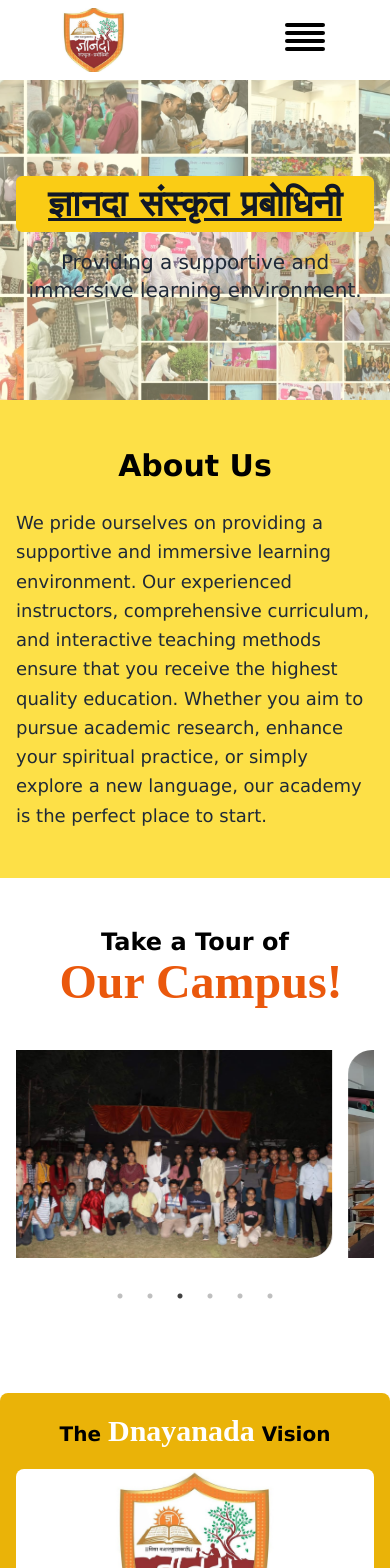
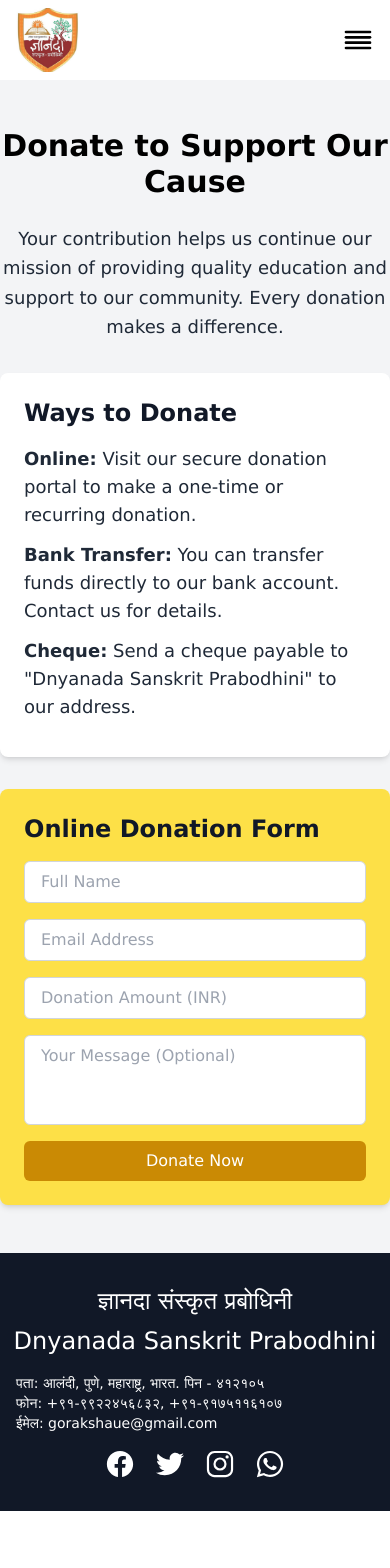
Before and after one commit to Ajay4615/Dnyanda, a React (Vite) app: page /Donate in a window 390 px wide. Shown: the top 1568 px of the page. After the commit the page ends 1511 px from the top, so only its background shows below. Built offline with nearby package versions, Linux system fonts and the light colour scheme.

Commit message:
updated donate and contact page

```diff
--- a/src/App.jsx
+++ b/src/App.jsx
@@ -1,73 +1,86 @@
-import { useState } from 'react'
-import Header from './Components/Header'
-import { RouterProvider,createBrowserRouter } from 'react-router-dom'
-import Hero from './Components/Hero'
-import AboutUs from './Components/AboutUs'
-import Footer from './Components/Footer'
-import Sector from './Components/Sector'
+import { useState } from "react";
+import Header from "./Components/Header";
+import { RouterProvider, createBrowserRouter } from "react-router-dom";
+import Hero from "./Components/Hero";
+import AboutUs from "./Components/AboutUs";
+import Footer from "./Components/Footer";
+import Sector from "./Components/Sector";
+import ContactusSection from "./Components/ContactusSection";
+import DonatePage from "./Components/Donate";
 
 function App() {
-
   const router = createBrowserRouter([
     {
-      path : "",
-      element : <>
-          <Header/>
-          <Hero/>
-          <Footer/>
+      path: "",
+      element: (
+        <>
+          <Header />
+          <Hero />
+          <Footer />
         </>
+      ),
     },
     {
-      path : "/AboutUs",
-      element : <>
-          <Header/>
-          <AboutUs/>
-          <Footer/>
+      path: "/AboutUs",
+      element: (
+        <>
+          <Header />
+          <AboutUs />
+          <Footer />
         </>
+      ),
     },
     {
-      path : "/Sector",
-      element : <>
-          <Header/>
-          <Sector/>
-          <Footer/>
+      path: "/Sector",
+      element: (
+        <>
+          <Header />
+          <Sector />
+          <Footer />
         </>
+      ),
     },
     {
-      path : "/Centers",
-      element : <>
-          <Header/>
-          <Footer/>
+      path: "/Centers",
+      element: (
+        <>
+          <Header />
+          <Footer />
         </>
+      ),
     },
     {
-      path : "/Services",
-      element : <>
-          <Header/>
-          <Hero/>
+      path: "/Services",
+      element: (
+        <>
+          <Header />
+          <Hero />
         </>
+      ),
     },
     {
-      path : "/Donate",
-      element : <>
-          <Header/>
-          <Hero/>
+      path: "/Donate",
+      element: (
+        <>
+          <Header />
+          <DonatePage />
+          <Footer />
         </>
+      ),
     },
     {
-      path : "/Contact",
-      element : <>
-          <Header/>
-          <Hero/>
+      path: "/Contact",
+      element: (
+        <>
+          <Header />
+          <ContactusSection />
+          <Footer />
         </>
-    }
-  ])
+      ),
+    },
+  ]);
 
-  return (
-    <RouterProvider router={router}>
-
-    </RouterProvider>
-  )
+  return <RouterProvider router={router}></RouterProvider>;
 }
 
-export default App
+export default App;
--- a/src/Components/AboutSection.jsx
+++ b/src/Components/AboutSection.jsx
@@ -7,14 +7,25 @@
         <h2 className="text-3xl md:text-4xl lg:text-5xl font-bold text-center mb-6">
           About Us
         </h2>
-        <p className="text-lg md:text-xl text-gray-800 leading-relaxed">
+        <p className="text-lg md:text-xl text-gray-800 leading-relaxed mb-4">
           We pride ourselves on providing a supportive and immersive learning
           environment. Our experienced instructors, comprehensive curriculum,
           and interactive teaching methods ensure that you receive the highest
-          quality education. Whether you aim to pursue academic research,
-          enhance your spiritual practice, or simply explore a new language, our
-          academy is the perfect place to start.
+          quality education.
         </p>
+        <p className="text-lg md:text-xl text-gray-800 leading-relaxed mb-4">
+          Whether you aim to pursue academic research, enhance your spiritual
+          practice, or simply explore a new language, our academy is the perfect
+          place to start.
+        </p>
+        <div className="flex justify-center mt-8">
+          <a
+            href="/contact"
+            className="bg-blue-500 hover:bg-blue-600 text-white py-2 px-6 rounded-full transition-colors duration-300"
+          >
+            Contact Us
+          </a>
+        </div>
       </div>
     </div>
   );
--- /dev/null
+++ b/src/Components/ContactusSection.jsx
@@ -0,0 +1,98 @@
+import React from "react";
+
+const ContactusSection = () => {
+  return (
+    <section className="bg-gray-100 py-12">
+      <div className="container mx-auto">
+        <div className="max-w-3xl mx-auto text-center">
+          <h2 className="text-3xl md:text-4xl lg:text-5xl font-bold mb-6">
+            Contact Us
+          </h2>
+          <p className="text-lg md:text-xl text-gray-800 leading-relaxed">
+            Have questions or want to learn more about our services? Reach out
+            to us using the contact information below or fill out the form, and
+            we'll get back to you as soon as possible.
+          </p>
+        </div>
+
+        <div className="grid grid-cols-1 md:grid-cols-2 gap-8 mt-10">
+          <div className="bg-white p-6 rounded-lg shadow-md">
+            <h3 className="text-2xl font-semibold text-gray-900 mb-4">
+              Contact Information
+            </h3>
+            <div className="text-lg text-gray-800 mb-4">
+              <p>
+                <span className="font-semibold">Address:</span> Alandi, Pune,
+                Maharashtra, India - 412105
+              </p>
+              <p>
+                <span className="font-semibold">Phone:</span> +91-9922456832,
+                +91-9175116107
+              </p>
+              <p>
+                <span className="font-semibold">Email:</span>{" "}
+                gorakshaue@gmail.com
+              </p>
+            </div>
+            <div className="flex gap-4 text-2xl">
+              <a
+                href="#"
+                className="text-gray-900 hover:text-blue-500 transition duration-300"
+              >
+                <i className="fab fa-facebook-square"></i>
+              </a>
+              <a
+                href="#"
+                className="text-gray-900 hover:text-blue-500 transition duration-300"
+              >
+                <i className="fab fa-twitter-square"></i>
+              </a>
+              <a
+                href="#"
+                className="text-gray-900 hover:text-blue-500 transition duration-300"
+              >
+                <i className="fab fa-instagram-square"></i>
+              </a>
+              <a
+                href="#"
+                className="text-gray-900 hover:text-green-500 transition duration-300"
+              >
+                <i className="fab fa-whatsapp-square"></i>
+              </a>
+            </div>
+          </div>
+          <form className="bg-white p-6 rounded-lg shadow-md">
+            <h3 className="text-2xl font-semibold text-gray-900 mb-4">
+              Send Us a Message
+            </h3>
+            <div className="grid grid-cols-1 gap-4">
+              <input
+                type="text"
+                placeholder="Your Name"
+                className="w-full px-4 py-2 border border-gray-300 rounded-md focus:outline-none focus:border-blue-500"
+              />
+              <input
+                type="email"
+                placeholder="Your Email"
+                className="w-full px-4 py-2 border border-gray-300 rounded-md focus:outline-none focus:border-blue-500"
+              />
+              <textarea
+                placeholder="Your Message"
+                rows="4"
+                className="w-full px-4 py-2 border border-gray-300 rounded-md resize-none focus:outline-none focus:border-blue-500"
+              ></textarea>
+              <button
+                type="submit"
+                className="w-full bg-blue-500 text-white py-2 rounded-md hover:bg-blue-600 transition duration-300"
+              >
+                Send Message
+              </button>
+            </div>
+          </form>
+        </div>
+      </div>
+    </section>
+  );
+};
+
+export default ContactusSection;
--- /dev/null
+++ b/src/Components/Donate.jsx
@@ -0,0 +1,78 @@
+import React from "react";
+
+const DonatePage = () => {
+  return (
+    <section className="bg-gray-100 py-12">
+      <div className="container mx-auto">
+        <div className="max-w-3xl mx-auto text-center">
+          <h2 className="text-3xl md:text-4xl lg:text-5xl font-bold mb-6">
+            Donate to Support Our Cause
+          </h2>
+          <p className="text-lg md:text-xl text-gray-800 leading-relaxed mb-8">
+            Your contribution helps us continue our mission of providing quality
+            education and support to our community. Every donation makes a
+            difference.
+          </p>
+        </div>
+
+        <div className="grid grid-cols-1 md:grid-cols-2 gap-8">
+          <div className="bg-white p-6 rounded-lg shadow-md">
+            <h3 className="text-2xl font-semibold text-gray-900 mb-4">
+              Ways to Donate
+            </h3>
+            <ul className="text-lg text-gray-800">
+              <li className="mb-3">
+                <span className="font-semibold">Online:</span> Visit our secure
+                donation portal to make a one-time or recurring donation.
+              </li>
+              <li className="mb-3">
+                <span className="font-semibold">Bank Transfer:</span> You can
+                transfer funds directly to our bank account. Contact us for
+                details.
+              </li>
+              <li className="mb-3">
+                <span className="font-semibold">Cheque:</span> Send a cheque
+                payable to "Dnyanada Sanskrit Prabodhini" to our address.
+              </li>
+            </ul>
+          </div>
+          <div className="bg-yellow-300 p-6 rounded-lg shadow-md">
+            <h3 className="text-2xl font-semibold text-gray-900 mb-4">
+              Online Donation Form
+            </h3>
+            <form className="grid grid-cols-1 gap-4">
+              <input
+                type="text"
+                placeholder="Full Name"
+                className="w-full px-4 py-2 border border-gray-300 rounded-md focus:outline-none focus:border-yellow-600"
+              />
+              <input
+                type="email"
+                placeholder="Email Address"
+                className="w-full px-4 py-2 border border-gray-300 rounded-md focus:outline-none focus:border-yellow-600"
+              />
+              <input
+                type="number"
+                placeholder="Donation Amount (INR)"
+                className="w-full px-4 py-2 border border-gray-300 rounded-md focus:outline-none focus:border-yellow-600"
+              />
+              <textarea
+                placeholder="Your Message (Optional)"
+                rows="3"
+                className="w-full px-4 py-2 border border-gray-300 rounded-md resize-none focus:outline-none focus:border-yellow-600"
+              ></textarea>
+              <button
+                type="submit"
+                className="w-full bg-yellow-600 text-white py-2 rounded-md hover:bg-yellow-700 transition duration-300"
+              >
+                Donate Now
+              </button>
+            </form>
+          </div>
+        </div>
+      </div>
+    </section>
+  );
+};
+
+export default DonatePage;
--- a/src/Components/Footer.jsx
+++ b/src/Components/Footer.jsx
@@ -1,11 +1,15 @@
 import React from "react";
-import { IoLogoFacebook, IoLogoTwitter, IoLogoInstagram } from "react-icons/io5";
+import {
+  IoLogoFacebook,
+  IoLogoTwitter,
+  IoLogoInstagram,
+} from "react-icons/io5";
 import { FaWhatsapp } from "react-icons/fa";
 import { Link } from "react-router-dom";
 
 function Footer() {
   return (
-    <footer className="bg-black text-white py-8">
+    <footer className="bg-gray-900 text-white py-8">
       <div className="container mx-auto">
         <div className="text-center text-2xl mb-4">
           <div className="flex flex-col items-center">
@@ -16,9 +20,9 @@
         <div className="flex flex-col md:flex-row md:justify-between">
           <div className="md:w-1/2 md:px-8 px-4 mb-4">
             <p className="text-sm">
-              पता : आलंदी, पुणे, महाराष्ट्र, भारत. पिन - ४१२१०५ <br />
-              फोन : +९१-९९२२४५६८३२, +९१-९१७५११६१०७ <br />
-              ईमेल : gorakshaue@gmail.com
+              पता: आलंदी, पुणे, महाराष्ट्र, भारत. पिन - ४१२१०५ <br />
+              फोन: +९१-९९२२४५६८३२, +९१-९१७५११६१०७ <br />
+              ईमेल: gorakshaue@gmail.com
             </p>
           </div>
           <div className="md:w-1/2 flex justify-center md:justify-end items-center px-4">
--- a/src/Components/Header.jsx
+++ b/src/Components/Header.jsx
@@ -30,15 +30,16 @@
   return (
     <header className="py-2 bg-white shadow-md">
       <div className="max-w-7xl mx-auto px-4 sm:px-6 lg:px-8 flex justify-between items-center">
-        <div className="flex items-center justify-center gap-10 w-full">
-          <div className="h-16 md:h-20 md:w-20 w-1/2">
+        <div className="flex items-center justify-between w-full">
+          <div className="flex-shrink-0 h-16 md:h-20 md:w-20 w-1/2">
             <img
               src={"./images/logo.jpg"}
               alt="Logo"
               className="object-cover w-16 md:w-full h-full rounded"
             />
           </div>
-          <nav className="hidden md:flex ml-6 space-x-6 lg:space-x-11 text-lg lg:text-2xl">
+          {/* Desktop Navigation */}
+          <nav className="hidden md:flex ml-6 space-x-6 lg:space-x-11 text-lg lg:text-xl">
             {navLinks.map((navLink) => (
               <NavLink
                 key={navLink.to}
@@ -51,14 +52,16 @@
               </NavLink>
             ))}
           </nav>
-          <div className="lg:ms-10 max-w-52">
-            <button onClick={handleButtonClick}>
-              <FiAlignJustify className="h-12 w-12 text-black" />
+          {/* Mobile Menu Button */}
+          <div className="md:hidden flex items-center">
+            <button onClick={handleButtonClick} className="focus:outline-none">
+              <FiAlignJustify className="h-8 w-8 text-black" />
             </button>
           </div>
         </div>
       </div>
 
+      {/* Mobile Menu */}
       {isVisible && (
         <div
           ref={domainRef}
--- a/src/Components/Home.jsx
+++ b/src/Components/Home.jsx
@@ -1,22 +1,22 @@
-// Home.jsx
-
 import React from "react";
 
 const Home = () => {
   return (
     <>
       {/* Hero Section */}
-      <div className="relative h-80 md:h-screen flex items-center justify-center bg-yellow-100">
+      <div className="relative h-80 md:h-screen flex items-center justify-center bg-gray-800">
         <div
           className="absolute inset-0 bg-cover bg-center opacity-60"
           style={{ backgroundImage: "url('/images/background.jpeg')" }}
         ></div>
-        <div className="relative p-4 text-center">
+        <div className="relative p-4 text-center font-extrabold">
           <p className="text-gray-900 text-4xl bg-yellow-400 rounded-md p-2 md:p-4 sm:text-5xl md:text-6xl lg:text-8xl underline font-bold">
             <b>ज्ञानदा संस्कृत प्रबोधिनी</b>
           </p>
-          <p className="text-xl mt-4 text-gray-800">
-            Providing a supportive and immersive learning environment.
+          <p className="text-2xl mt-4 text-yellow-300">
+            अपि स्वर्णमयी लङ्का न मे लक्ष्मण रोचते।
+            <br />
+            जननी जन्मभूमिश्च स्वर्गादपि गरीयसी॥
           </p>
         </div>
       </div>
```
Lines whose indentation alone changed are shown as unchanged.
